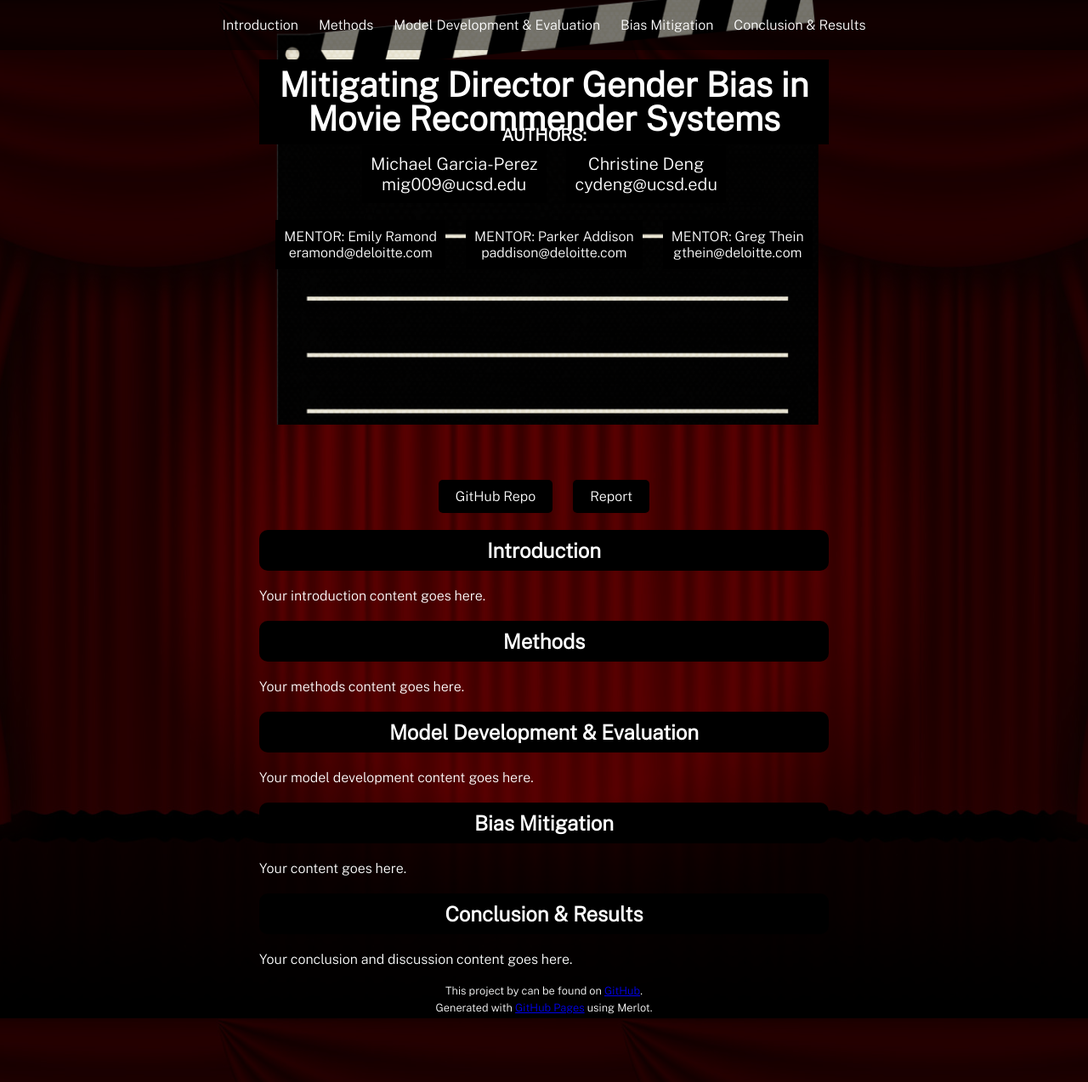
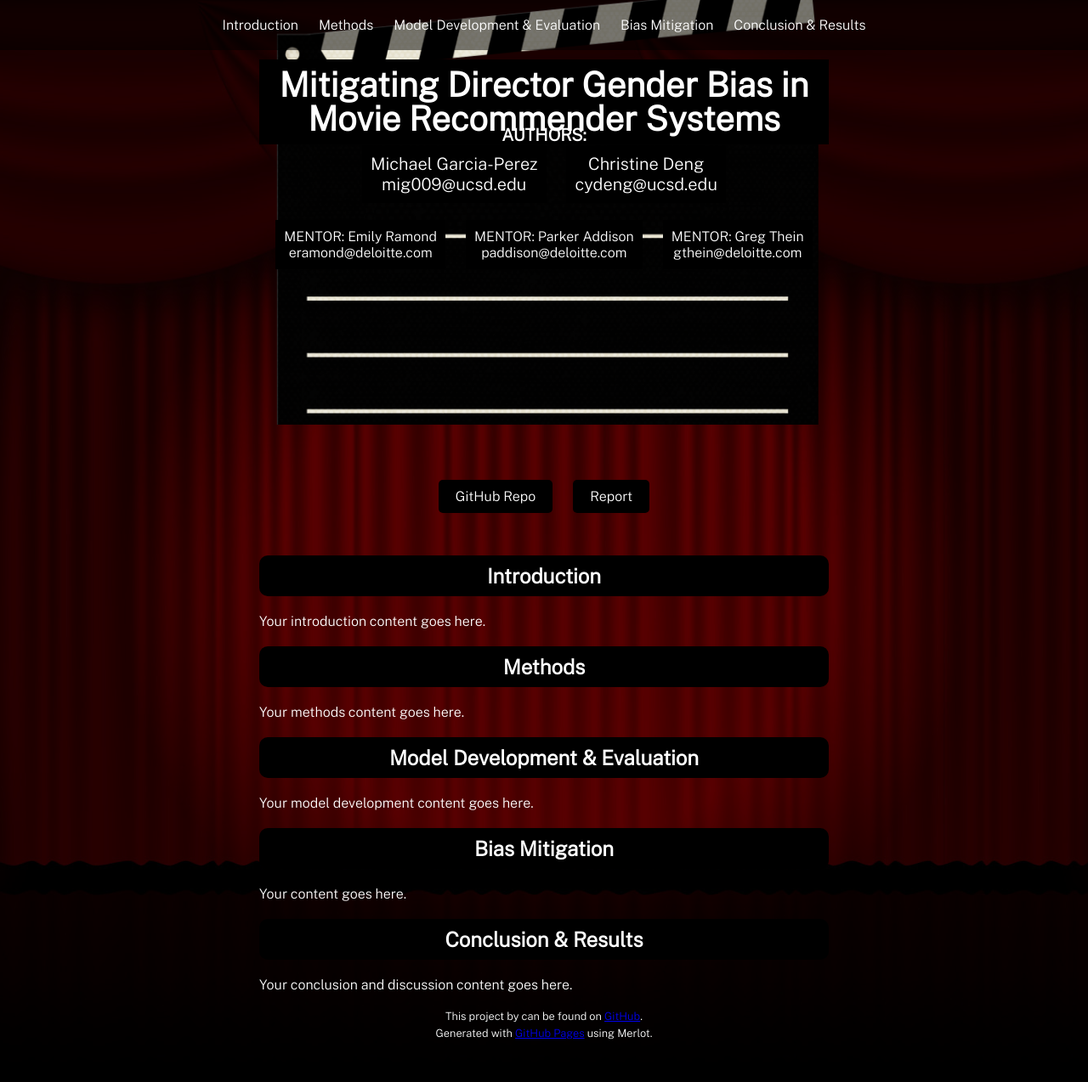
Before and after one commit to michael-garciaperez/DSC180A-Methodology-5, a Jekyll site: the page built from index.md, in a window 1280 px wide and 1274 px high. Shown: the whole window at 85% size. Built offline with Jekyll 4.4.1, drawn with Linux system fonts in a browser that asks for light colours.

Commit message:
Update style.scss

```diff
--- a/assets/css/style.scss
+++ b/assets/css/style.scss
@@ -15,7 +15,7 @@
 div.shell {
   display: block;
   width: 670px;
-  margin: 0 auto;
+  margin: 50px auto; /* Adjusted margin */
 }
 
 header {
```
